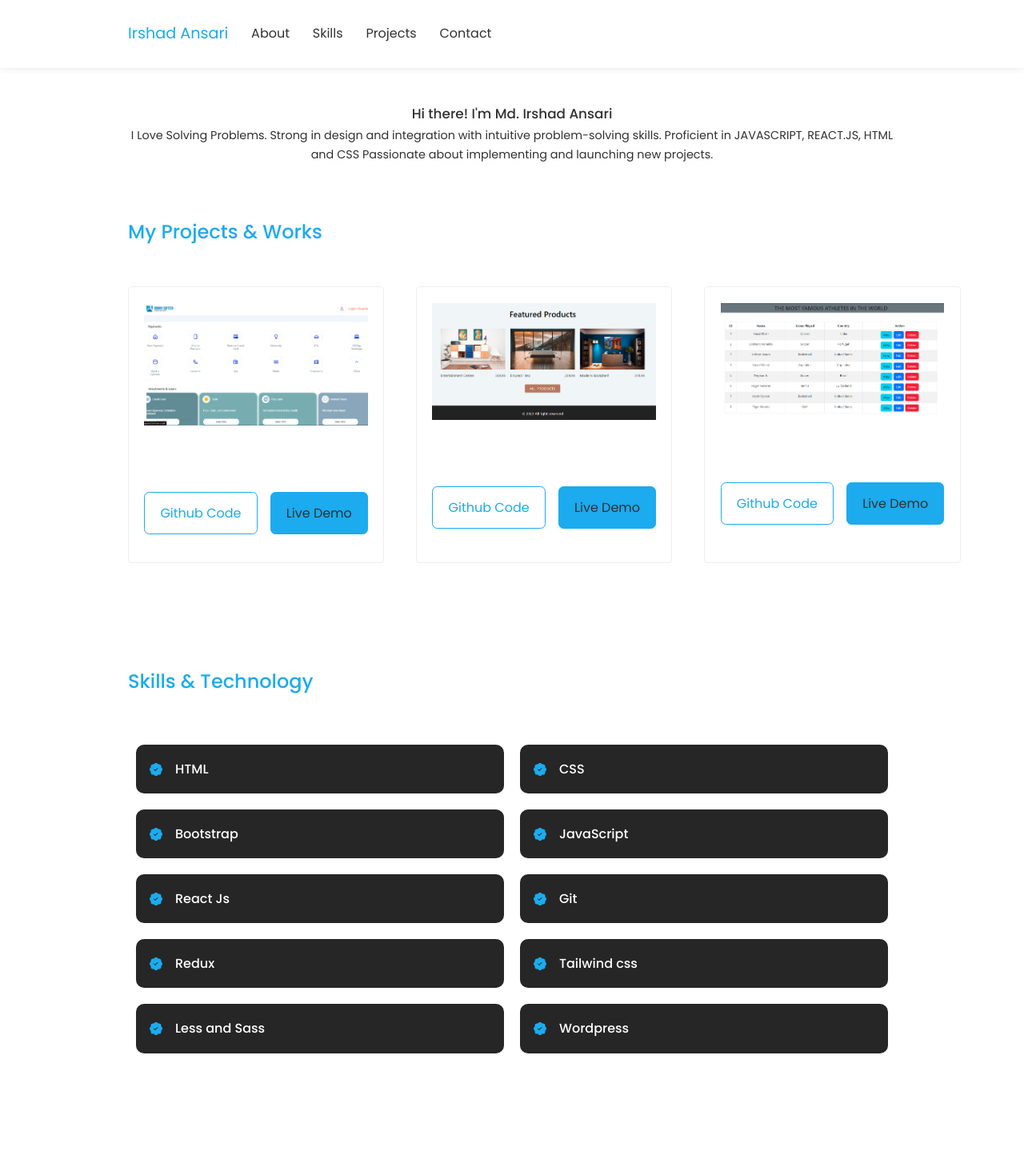
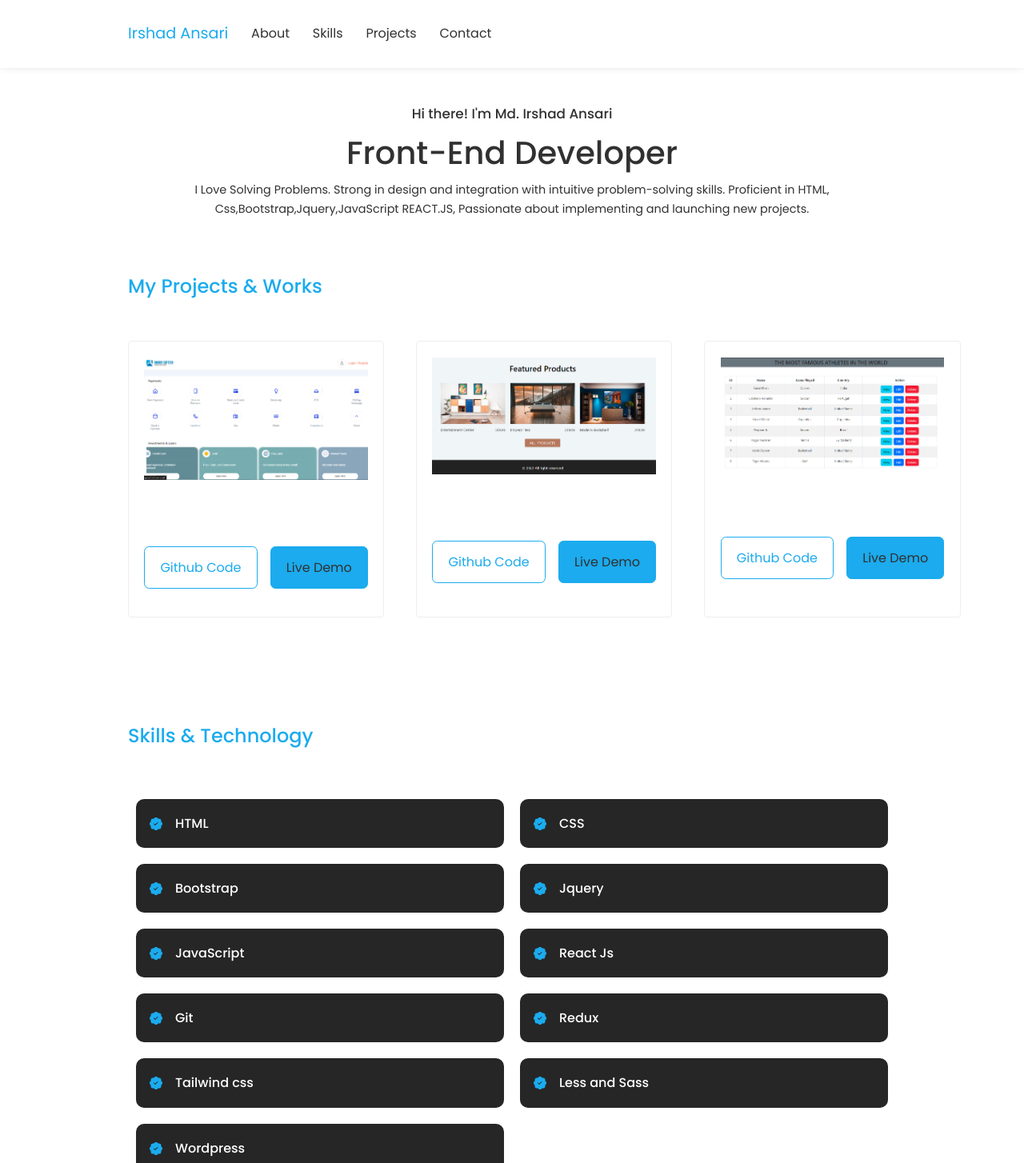
Before and after one commit to irshadali644/portfolio, a React (Create React App) app: page / in a window 1280 px wide. Shown: the top 1454 px of the page at 80% size. Built offline with nearby package versions, Linux system fonts and the light colour scheme.

Commit message:
ui update

```diff
--- a/src/Components/Header/Header.js
+++ b/src/Components/Header/Header.js
@@ -5,11 +5,13 @@ export const Header = () => {
     <section id="projects">
       <div className="container">
         <div className="header-container">
+
           <h3>Hi there! I'm Md. Irshad Ansari</h3>
+          <h1>Front-End Developer</h1>
           <p>
             I Love Solving Problems. Strong in design and integration with
-            intuitive problem-solving skills. Proficient in JAVASCRIPT,
-            REACT.JS, HTML and CSS Passionate about implementing and launching
+            intuitive problem-solving skills. Proficient in HTML, Css,Bootstrap,Jquery,JavaScript
+            REACT.JS, Passionate about implementing and launching
             new projects.
           </p>
         </div>
--- a/src/Components/Skills/mockData.js
+++ b/src/Components/Skills/mockData.js
@@ -3,12 +3,13 @@ export const skillData = [
   { id: "1", title: "HTML", status: "Intermediate" },
   { id: "2", title: "CSS", status: "Intermediate" },
   { id: "3", title: "Bootstrap", status: "Intermediate" },
-  { id: "4", title: "JavaScript", status: "Intermediate" },
-  { id: "5", title: "React Js", status: "Intermediate" },
-  { id: "6", title: "Git", status: "Intermediate" },
-  { id: "7", title: "Redux", status: "Intermediate" },
-   {id:"8", title:"Tailwind css", status:"Intermediate"},
-   {id:"9", title:"Less and Sass", status:"Intermediate"},
-   {id:"10", title:"Wordpress", status:"Intermediate"},
+  { id: "4", title: "Jquery", status: "Intermediate" },
+  { id: "5", title: "JavaScript", status: "Intermediate" },
+  { id: "6", title: "React Js", status: "Intermediate" },
+  { id: "7", title: "Git", status: "Intermediate" },
+  { id: "8", title: "Redux", status: "Intermediate" },
+   {id:"9", title:"Tailwind css", status:"Intermediate"},
+   {id:"10", title:"Less and Sass", status:"Intermediate"},
+   {id:"11", title:"Wordpress", status:"Intermediate"},
 
 ];
```
